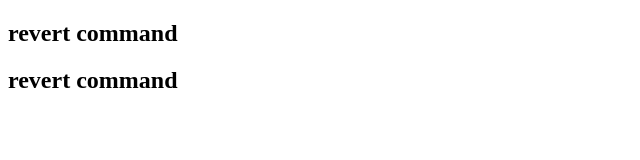
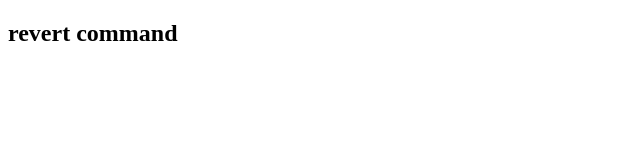
Before and after one commit to rehmanasif07/git-revert-, a plain HTML site: page index.html in a window 1280 px wide. Shown: the whole page, without its empty margins (0-640 px from the left). Drawn offline with Linux system fonts and the light colour scheme.

Commit message:
Revert "second"
This reverts commit 6cbed66867fc55586a07c855573630e45e581549.

```diff
--- a/index.html
+++ b/index.html
@@ -6,6 +6,5 @@
     <title>revert commnd</title>
 </head>
 <body><h2>revert command</h2>
-<h2>revert command</h2>
 </body>
 </html>
```
